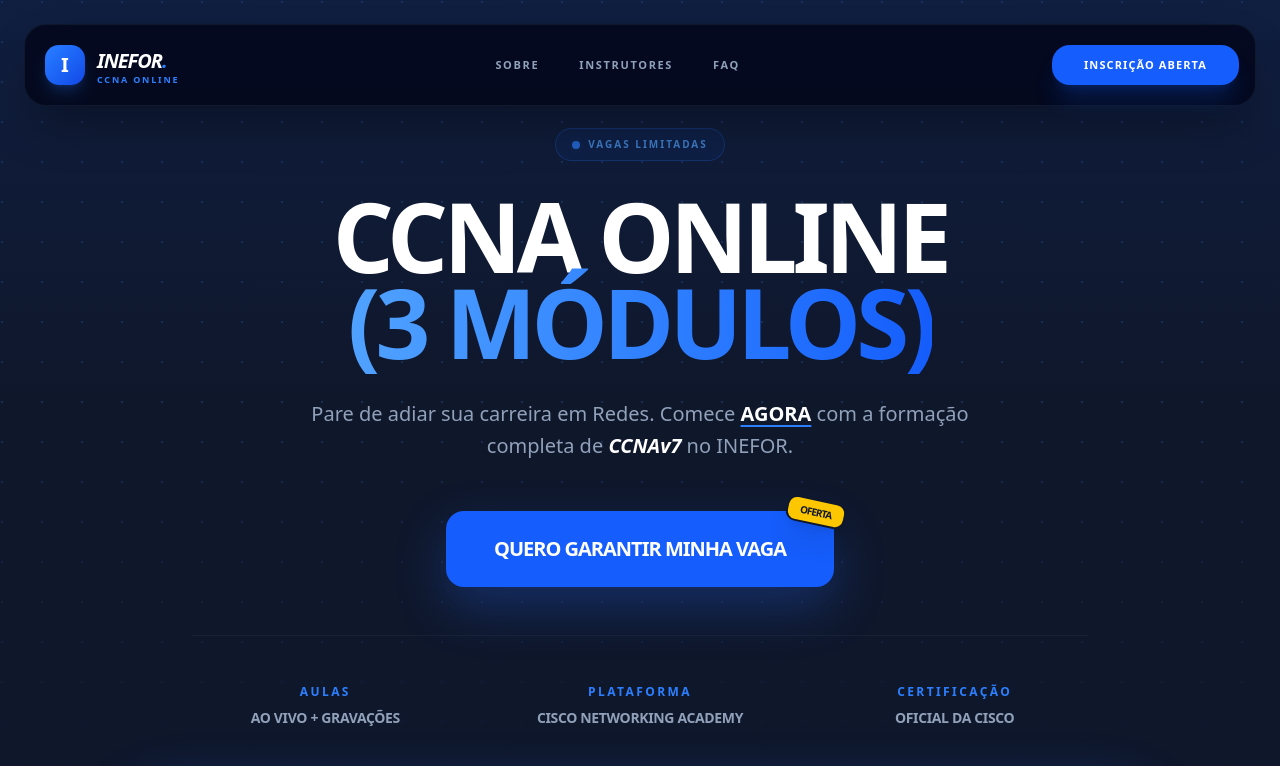
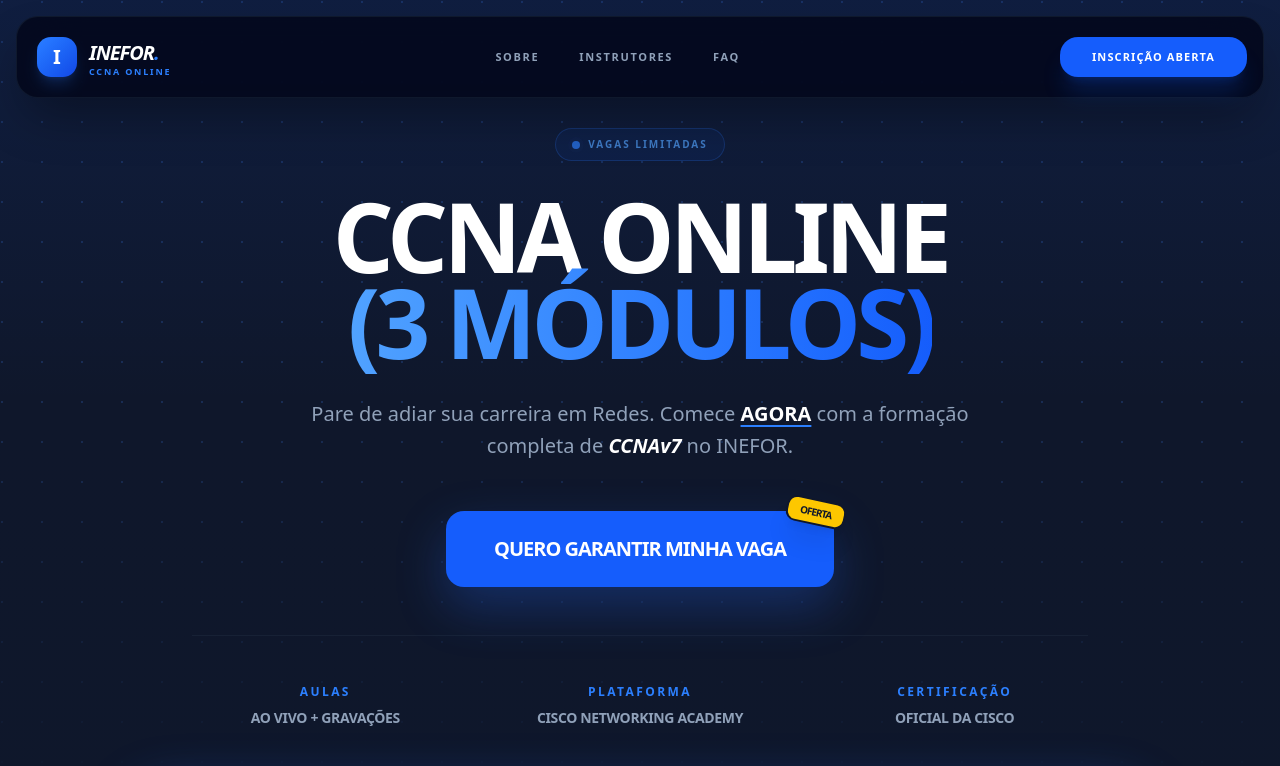
Before and after one commit to kudikadigital/ccna-online-nx, a Next.js app: page / in a window 1280 px wide. Shown: the top 766 px of the page. Built offline with nearby package versions, Linux system fonts and the light colour scheme.

Commit message:
style: padding in Navbar min

```diff
--- a/components/Header.tsx
+++ b/components/Header.tsx
@@ -12,7 +12,7 @@
   const [isMenuOpen, setIsMenuOpen] = useState(false);
 
   return (
-    <nav className="fixed top-0 w-full z-50 p-4 md:p-6 pointer-events-none">
+    <nav className="fixed top-0 w-full z-50 p-4 pointer-events-none">
       <div className="container mx-auto max-w-7xl flex justify-between items-center bg-slate-950/80 backdrop-blur-xl border border-slate-800/50 p-3 md:p-4 rounded-3xl shadow-2xl shadow-black/40 pointer-events-auto">
 
         {/* Logo Baseada no Header Oficial */}
```
